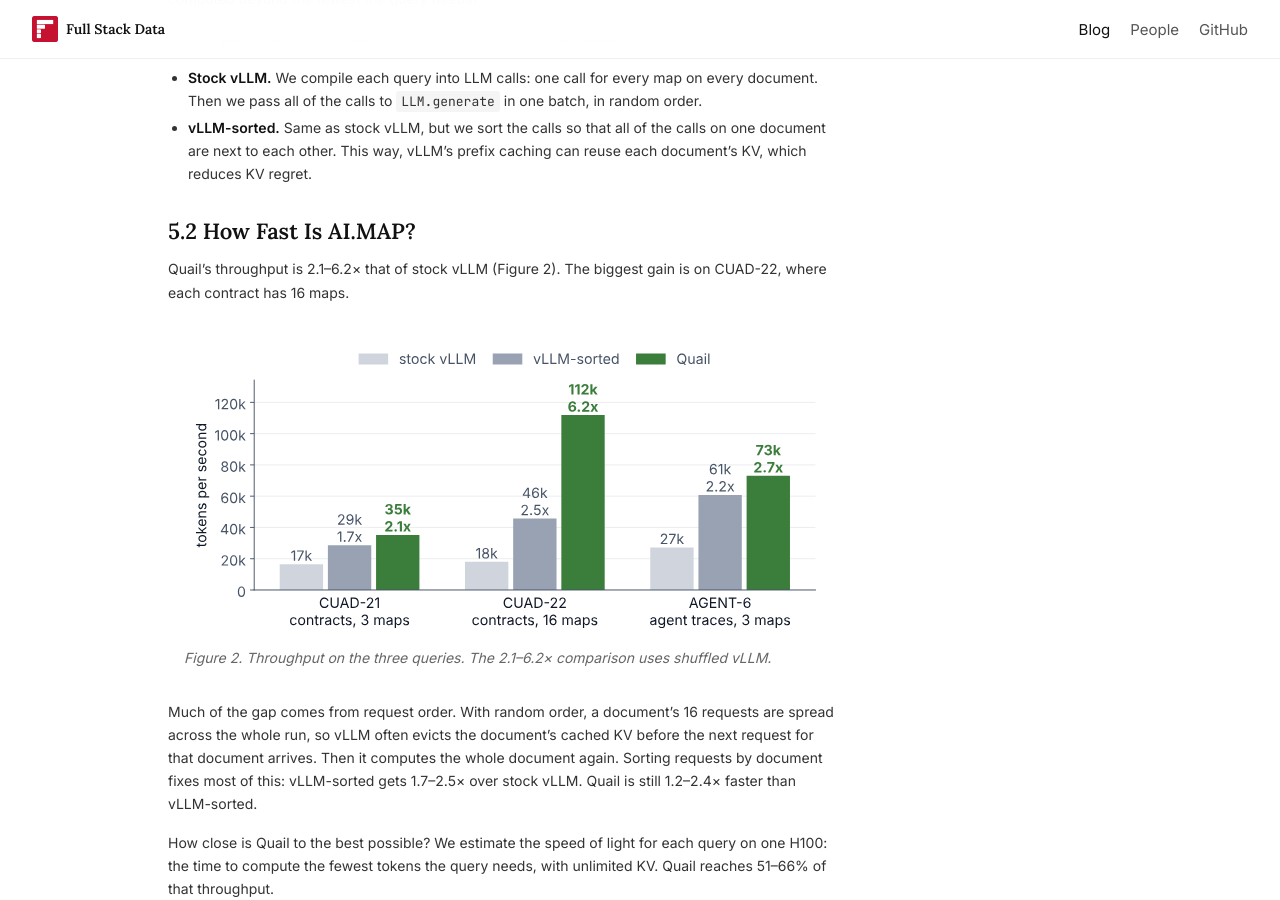
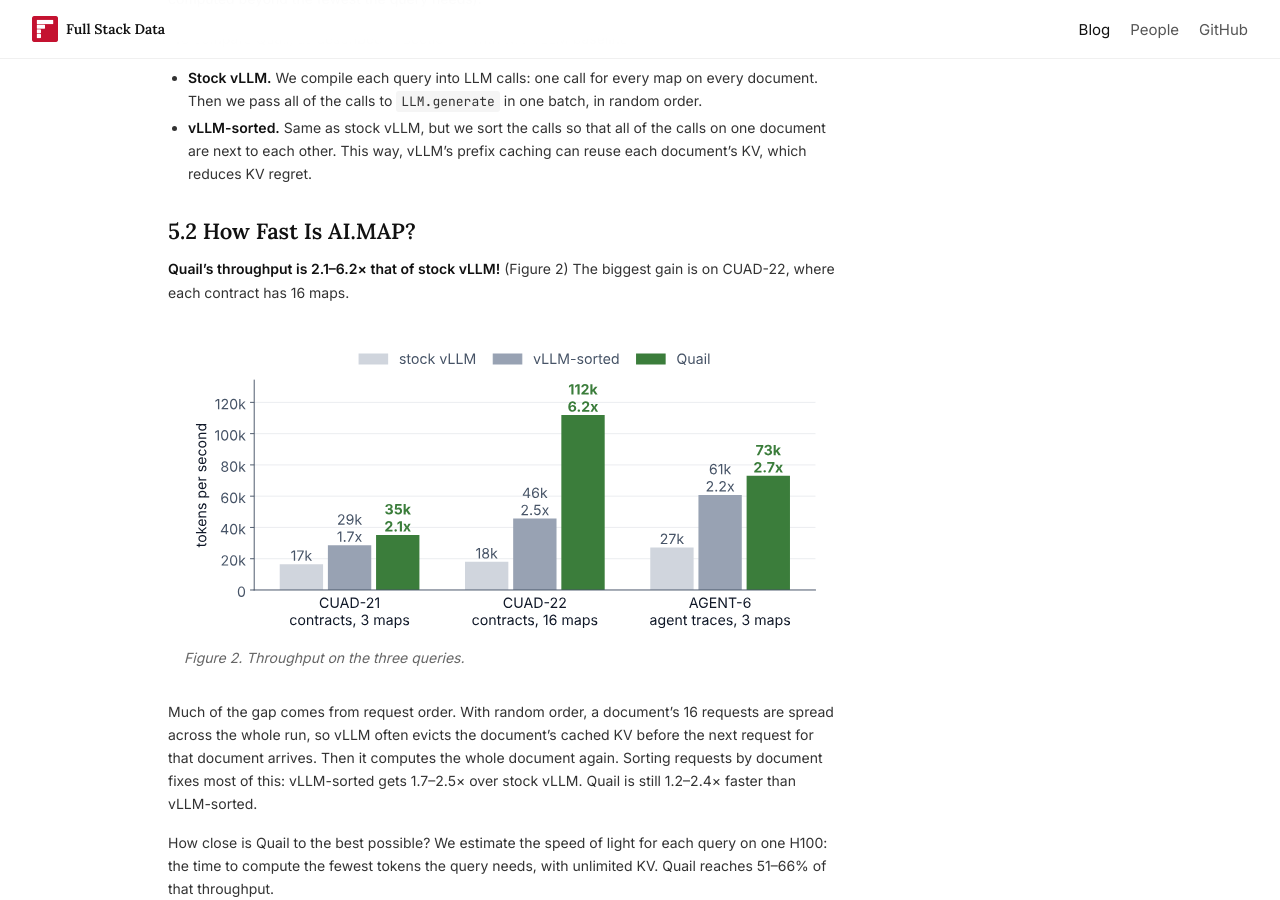
Before and after one commit to fsdatalab/fsdatalab.github.io, a Jekyll site: the page built from _posts/2026-11-03-ai-map.md, in a window 1280 px wide and 900 px high, scrolled down 6959 px. Built offline with Jekyll 4.4.1, drawn with Linux system fonts in a browser that asks for light colours.

Commit message:
Bold the AI.MAP throughput result; trim the Figure 2 caption
Co-Authored-By: Claude Opus 5.5 <noreply@anthropic.com>
Claude-Session: https://claude.ai/code/session_012G22YMQssRfNYLRetzTaCz

```diff
--- a/_posts/2026-11-03-ai-map.md
+++ b/_posts/2026-11-03-ai-map.md
@@ -213,11 +213,11 @@ We compare Quail, as described in Section 4, with two vLLM baselines:
 
 ## 5.2 How Fast Is AI.MAP?
 
-Quail's throughput is 2.1–6.2× that of stock vLLM (Figure 2). The biggest gain is on CUAD-22, where each contract has 16 maps.
+**Quail's throughput is 2.1–6.2× that of stock vLLM!** (Figure 2) The biggest gain is on CUAD-22, where each contract has 16 maps.
 
 <figure id="figure-2" style="width: min(40rem, calc(100vw - 3rem));">
 <img src="{{ '/assets/blog/ai-map/throughput.svg' | relative_url }}" alt="Input and output tokens per second for stock vLLM, vLLM-sorted, and Quail on the three queries.">
-<figcaption>Figure 2. Throughput on the three queries. The 2.1–6.2× comparison uses shuffled vLLM.</figcaption>
+<figcaption>Figure 2. Throughput on the three queries.</figcaption>
 </figure>
 
 Much of the gap comes from request order. With random order, a document's 16 requests are spread across the whole run, so vLLM often evicts the document's cached KV before the next request for that document arrives. Then it computes the whole document again. Sorting requests by document fixes most of this: vLLM-sorted gets 1.7–2.5× over stock vLLM. Quail is still 1.2–2.4× faster than vLLM-sorted.
```
